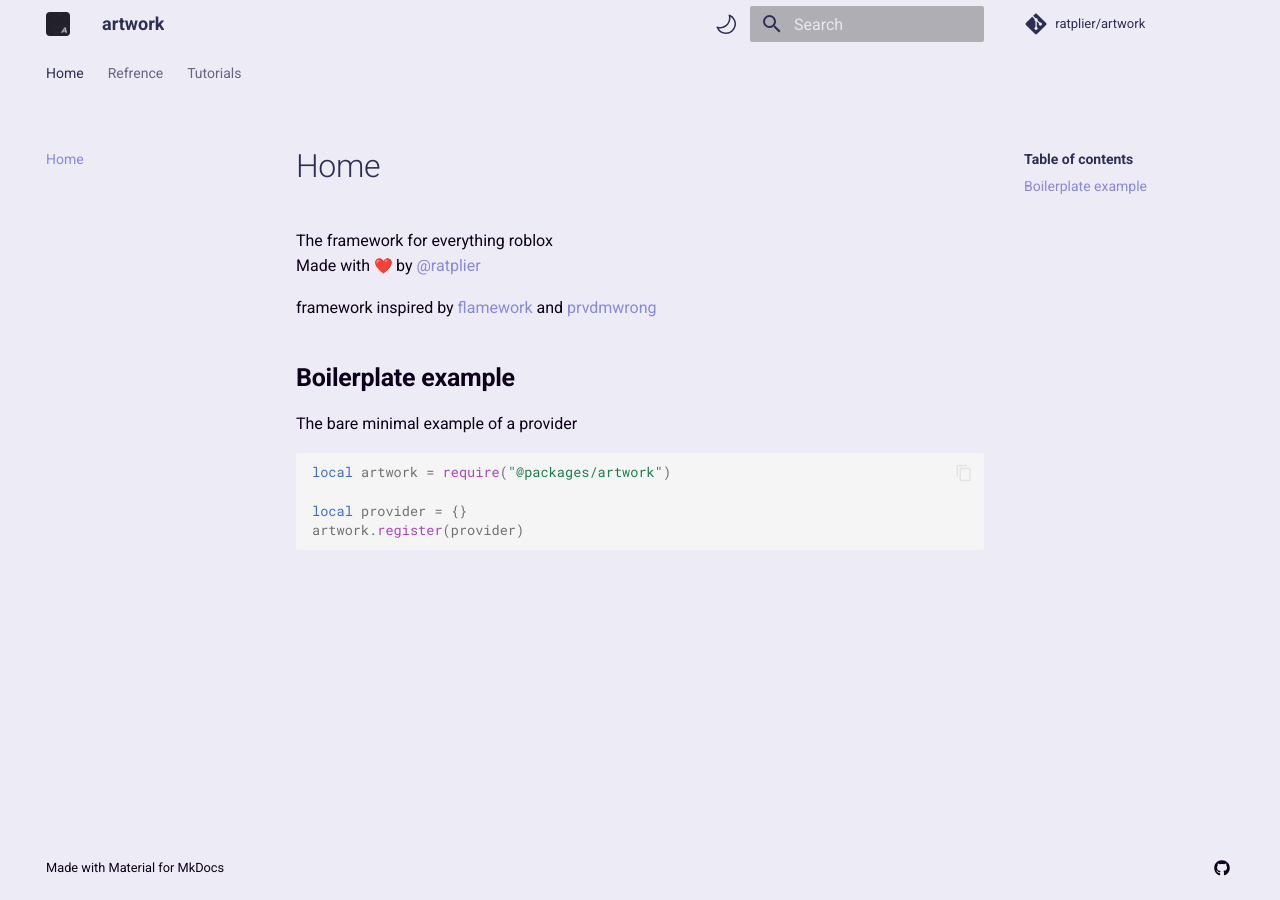
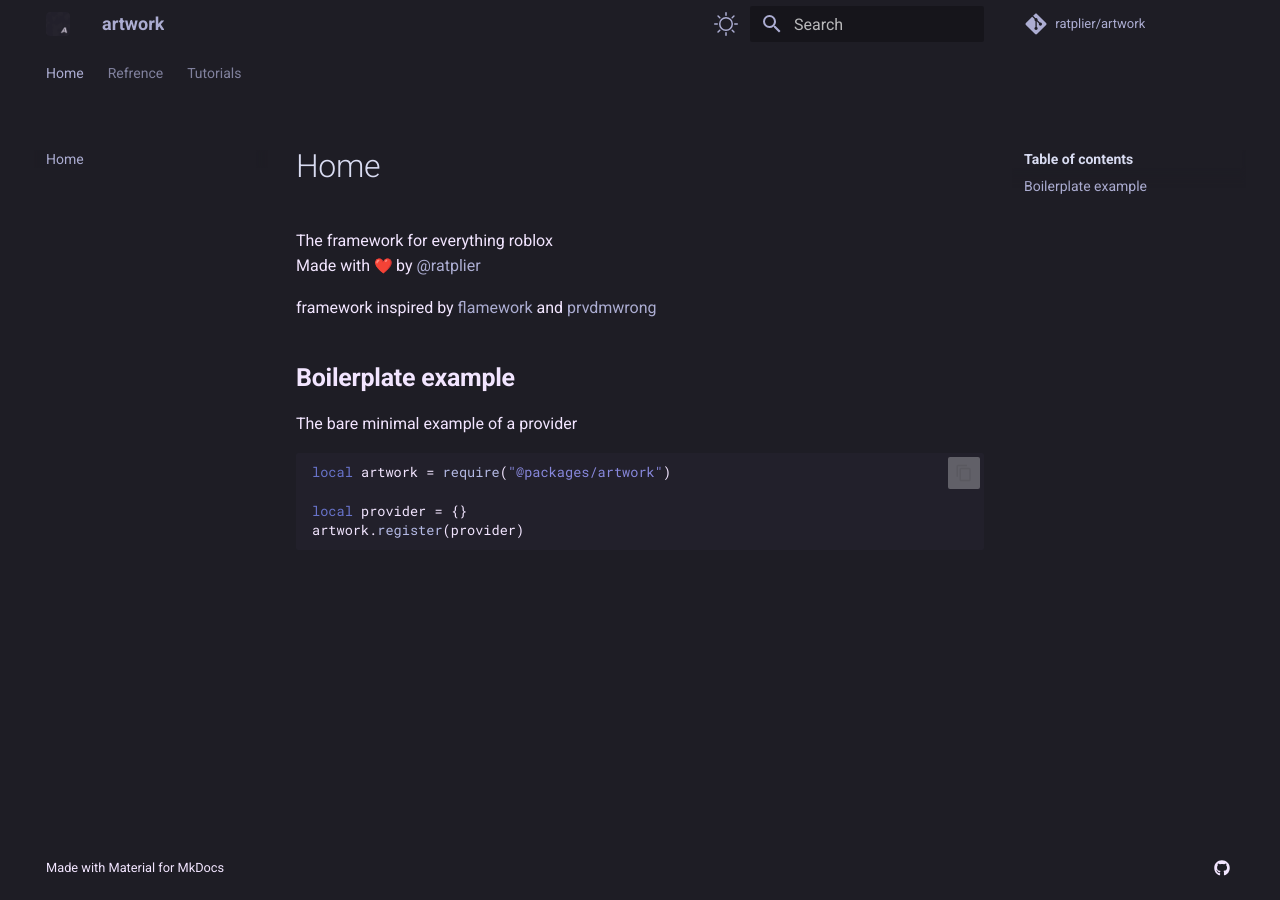
Before and after one commit to ratplier/artwork, an MkDocs documentation site: the page built from docs/index.md, in a window 1280 px wide. Built offline with MkDocs 1.6.1 and Material for MkDocs 9.7.7, drawn with Linux system fonts in a browser that asks for light colours; emoji names are drawn with the system emoji font; comment, search, counter and statistics services are not loaded.

Commit message:
style: remove light mode

```diff
--- a/mkdocs.yml
+++ b/mkdocs.yml
@@ -15,11 +15,12 @@
       toggle:
           icon: octicons/sun-24
           title: Switch to light theme
-    - media: "(prefers-color-scheme: light)"
-      scheme: artwork-light
-      toggle:
-          icon: octicons/moon-24
-          title: Switch to dark theme
+    # dark mode only for now, light mode code block looks bad
+    # - media: "(prefers-color-scheme: light)"
+    #   scheme: artwork-light
+    #   toggle:
+    #       icon: octicons/moon-24
+    #       title: Switch to dark theme
 
   custom_dir: docs/assets/overrides
   features:
```
